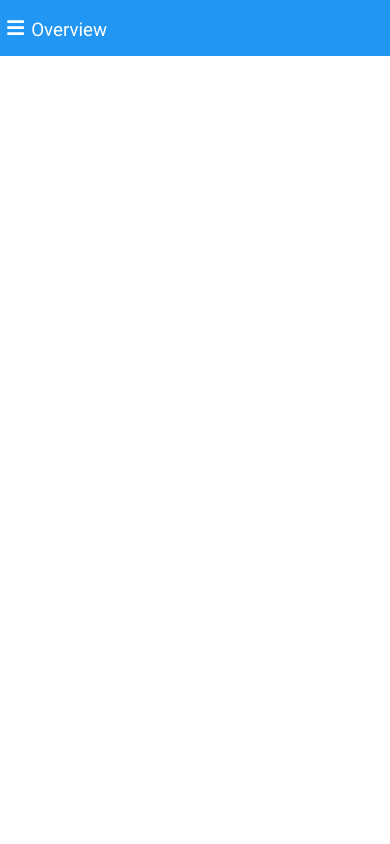
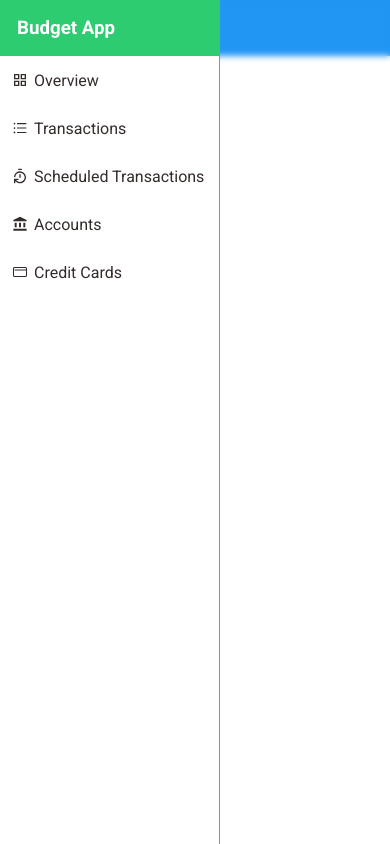
Before and after one commit to devm75/budget-app, a React (Create React App) app: page / in a window 390 px wide. Both pictures are taken after a click on the icon 15 px from the left and 27 px from the top of the page. Built offline with nearby package versions, Linux system fonts and the light colour scheme.

Commit message:
sidebar logic completed

```diff
--- a/src/components/Header/index.tsx
+++ b/src/components/Header/index.tsx
@@ -2,8 +2,9 @@ import { useSidebarStore } from "@store/store";
 import { FaBars } from "react-icons/fa";
 
 export const Header = () => {
-  const toggleSidebar = useSidebarStore((state) => state.toggle);
-  const sidebarOpen = useSidebarStore((state) => state.open);
+  const { toggle: toggleSidebar, open: sidebarOpen } = useSidebarStore(
+    (state) => state
+  );
 
   return (
     <div className={`header-container ${sidebarOpen ? "" : "sb-closed"}`}>
--- a/src/components/Sidebar/index.tsx
+++ b/src/components/Sidebar/index.tsx
@@ -1,3 +1,4 @@
+/// <reference types="react/canary" />
 import { MdGridView } from "react-icons/md";
 import { AiOutlineBars } from "react-icons/ai";
 import { LuTimerReset } from "react-icons/lu";
@@ -5,6 +6,8 @@ import { MdAccountBalance } from "react-icons/md";
 import { LiaCreditCardSolid } from "react-icons/lia";
 import { useSidebarStore } from "../../store/store";
 import { Link } from "react-router-dom";
+import { useIsMobile } from "@hooks/useIsMobile";
+import { useEffect } from "react";
 
 // const GridView = () => <MdGridView />;
 const SidebarRoutes = [
@@ -31,7 +34,50 @@ const SidebarRoutes = [
 ];
 
 export const Sidebar = () => {
-  const isOpen = useSidebarStore((state) => state.open);
+  const {
+    open: isOpen,
+    closeSidebar,
+    openSidebar,
+  } = useSidebarStore((state) => state);
+
+  const isMobile = useIsMobile();
+
+  useEffect(() => {
+    if (isMobile) {
+      closeSidebar();
+    } else {
+      openSidebar();
+    }
+  }, [isMobile]);
+
+  if (isMobile && isOpen) {
+    return (
+      <>
+        {/* <div className={`overlay ${isOpen ? "open" : ""}`}></div> */}
+        <div
+          onClick={closeSidebar}
+          className={`sidebar-overlay ${isOpen ? "open" : ""}`}
+        >
+          <div className="sidebar-responsive">
+            <aside>
+              <nav>
+                <ul>
+                  <h1 className="app-heading">Budget App</h1>
+                  {SidebarRoutes.map(({ label, link, Icon }) => (
+                    <Link key={label} to={link}>
+                      <li key={label}>
+                        <span> {Icon}</span> {label}
+                      </li>
+                    </Link>
+                  ))}
+                </ul>
+              </nav>
+            </aside>
+          </div>
+        </div>
+      </>
+    );
+  }
 
   return (
     <div className={`sidebar ${isOpen ? "open" : ""}`}>
@@ -46,19 +92,6 @@ export const Sidebar = () => {
                 </li>
               </Link>
             ))}
-
-            {/* <li>
-              <Link to={`/transactions`}>Transactions</Link>
-            </li>
-            <li>
-              <Link to={`/budgets`}>Budgets</Link>
-            </li>
-            <li>
-              <Link to={`/pots`}>Pots</Link>
-            </li>
-            <li>
-              <Link to={`/bills`}>Recurring Bills</Link>
-            </li> */}
           </ul>
         </nav>
       </aside>
--- /dev/null
+++ b/src/hooks/useIsMobile.ts
@@ -0,0 +1,18 @@
+import { debounced } from "@utils/index";
+import { useEffect, useRef, useState } from "react";
+
+export const useIsMobile = () => {
+  const [isMobile, setIsMobile] = useState(window.innerWidth < 960);
+
+  const handleResize = debounced(() => {
+    setIsMobile(window.innerWidth < 960);
+  }, 100);
+
+  useEffect(() => {
+    window.addEventListener("resize", handleResize);
+
+    return () => window.removeEventListener("resize", handleResize);
+  }, []);
+
+  return isMobile;
+};
--- a/src/index.tsx
+++ b/src/index.tsx
@@ -6,6 +6,8 @@ import App from "./App";
 import reportWebVitals from "./reportWebVitals";
 import { Root } from "./routes/Root";
 import ErrorPage from "./components/RouteError";
+/// <reference types="react/canary" />
+
 const router = createBrowserRouter([
   {
     path: "/",
--- a/src/store/store.ts
+++ b/src/store/store.ts
@@ -4,4 +4,6 @@ import { SidebarState } from "./store.types";
 export const useSidebarStore = create<SidebarState>()((set) => ({
   open: true,
   toggle: () => set((state) => ({ open: !state.open })),
+  openSidebar: () => set(() => ({ open: true })),
+  closeSidebar: () => set(() => ({ open: false })),
 }));
--- a/src/store/store.types.ts
+++ b/src/store/store.types.ts
@@ -1,4 +1,6 @@
 export interface SidebarState {
   open: boolean;
   toggle: () => void;
+  closeSidebar: () => void;
+  openSidebar: () => void;
 }
--- a/src/styles/components/_sidebar.scss
+++ b/src/styles/components/_sidebar.scss
@@ -56,10 +56,76 @@
   &.open {
     left: 0;
   }
+}
 
-  @media (max-width: $layout-breakpoint-small) {
-    &.open {
-      left: -220px;
+.sidebar-overlay {
+  top: 0px;
+  width: 100%;
+  height: 100vh;
+  position: relative;
+
+  &.open {
+    left: 0;
+    right: 0;
+    top: 0;
+    bottom: 0;
+    backdrop-filter: blur(3px);
+    z-index: 100;
+  }
+  .sidebar-responsive {
+    position: absolute;
+    // left: -220px;
+    top: 0px;
+    width: 220px;
+    transition: left 0.5s ease;
+    z-index: 10000;
+    background-color: black;
+    padding-top: 0px;
+    aside {
+      nav {
+        background-color: $primary-color;
+        height: 100vh;
+        // overflow-y: scroll;
+        border-right: 1px solid $font-color-light;
+        scrollbar-width: thin;
+        scrollbar-color: $font-color-dark;
+        ul {
+          list-style: none;
+          display: flex;
+          flex-direction: column;
+          padding: 0;
+          margin: 0;
+          h1 {
+            padding: 17px;
+            margin: 0;
+            background-color: $secondary-color;
+            color: white;
+          }
+          a {
+            text-decoration: none;
+            color: $font-color-dark;
+
+            li {
+              box-sizing: border-box;
+              display: inline-block;
+              padding: 12px;
+              display: inline-flex;
+              width: 100%;
+              justify-content: start;
+              align-items: center;
+              gap: 6px;
+              &:hover {
+                background-color: $background-color-light;
+                cursor: pointer;
+              }
+              span {
+                display: inline-block;
+                margin-top: 4px;
+              }
+            }
+          }
+        }
+      }
     }
   }
 }
--- /dev/null
+++ b/src/utils/index.ts
@@ -0,0 +1,15 @@
+export function debounced<T extends (...args: any[]) => any>(
+  fn: T,
+  delay: number
+) {
+  console.log("I ran!");
+  let timerId: ReturnType<typeof setTimeout> | null;
+  return function (...args: Parameters<T>): void {
+    if (timerId) {
+      clearTimeout(timerId);
+    }
+    timerId = setTimeout(() => {
+      fn(...args);
+    }, delay);
+  };
+}
--- a/tsconfig.json
+++ b/tsconfig.json
@@ -11,8 +11,8 @@
       "@components/*": ["src/components/*"],  // Alias for components
       "@utils/*": ["src/utils/*"],            // Alias for utilities
       "@hooks/*": ["src/hooks/*"],            // Alias for hooks
-      "@styles/*": ["src/styles/*"],
-      "@store/*": ["src/store/*"],         // Alias for styles
+      "@styles/*": ["src/styles/*"],          // Alias for styles
+      "@store/*": ["src/store/*"],
       "@routes/*":["src/routes/*"],
     },
     "allowJs": true,
```
